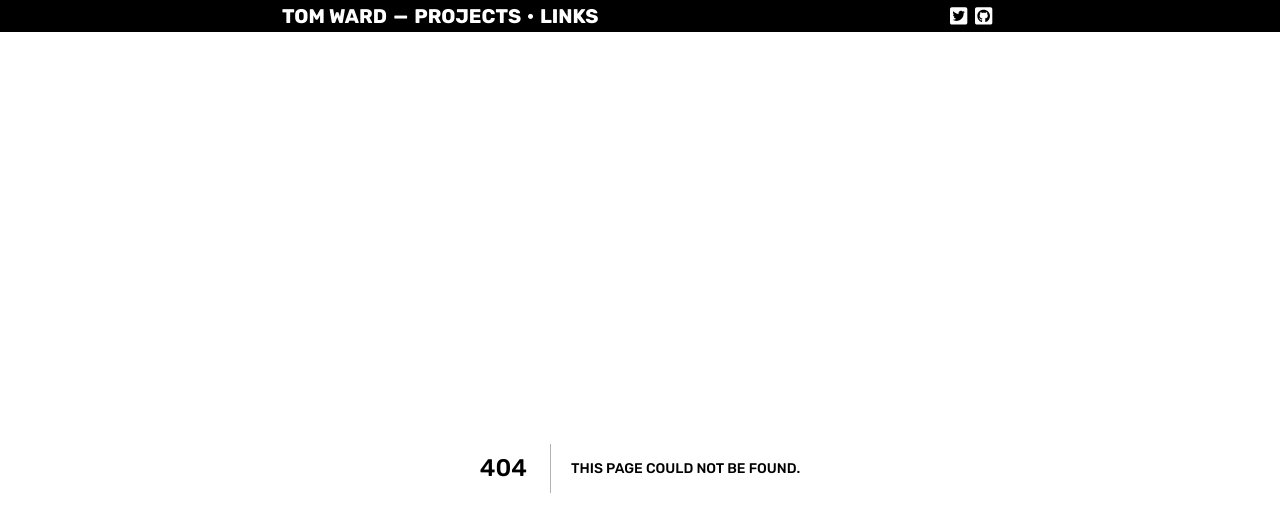
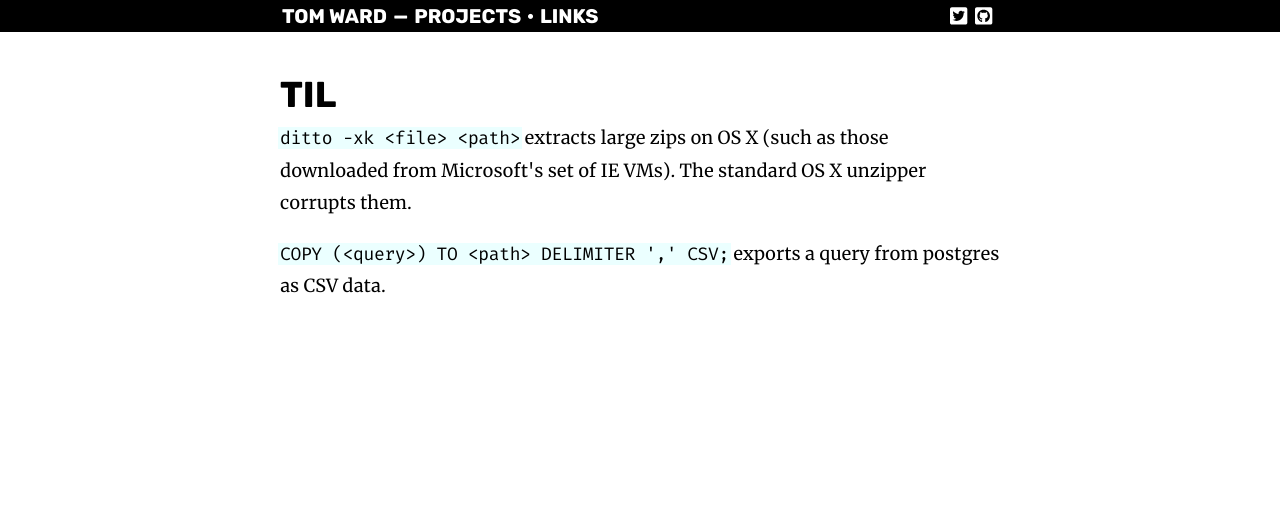
Before and after one commit to tomafro/nextjs.tomafro.net, a Next.js app: page /til in a window 1280 px wide. Before the commit this address had no page. Shown: the top 516 px of the page. Built offline with nearby package versions, Linux system fonts and the light colour scheme; what @fortawesome/pro-solid-svg-icons would draw is missing.

Commit message:
First sniff of a til

```diff
--- /dev/null
+++ b/pages/til.mdx
@@ -0,0 +1,7 @@
+export * from "page/config"
+
+# TIL
+
+`ditto -xk <file> <path>` extracts large zips on OS X (such as those downloaded from Microsoft's set of IE VMs). The standard OS X unzipper corrupts them.
+
+`COPY (<query>) TO <path> DELIMITER ',' CSV;` exports a query from postgres as CSV data.
```
